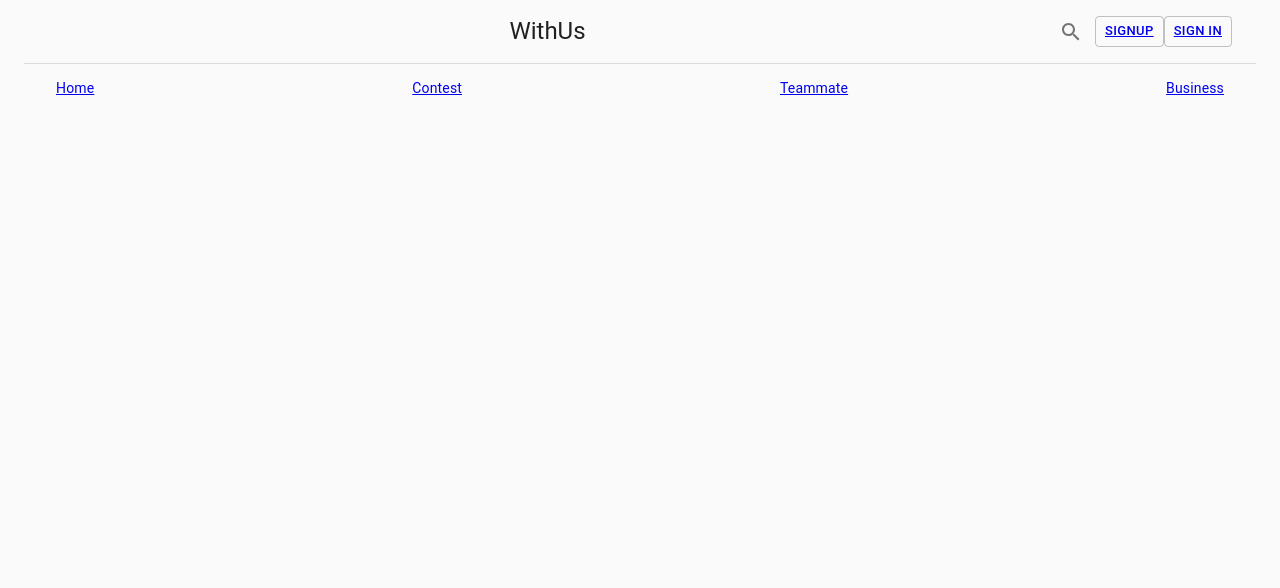
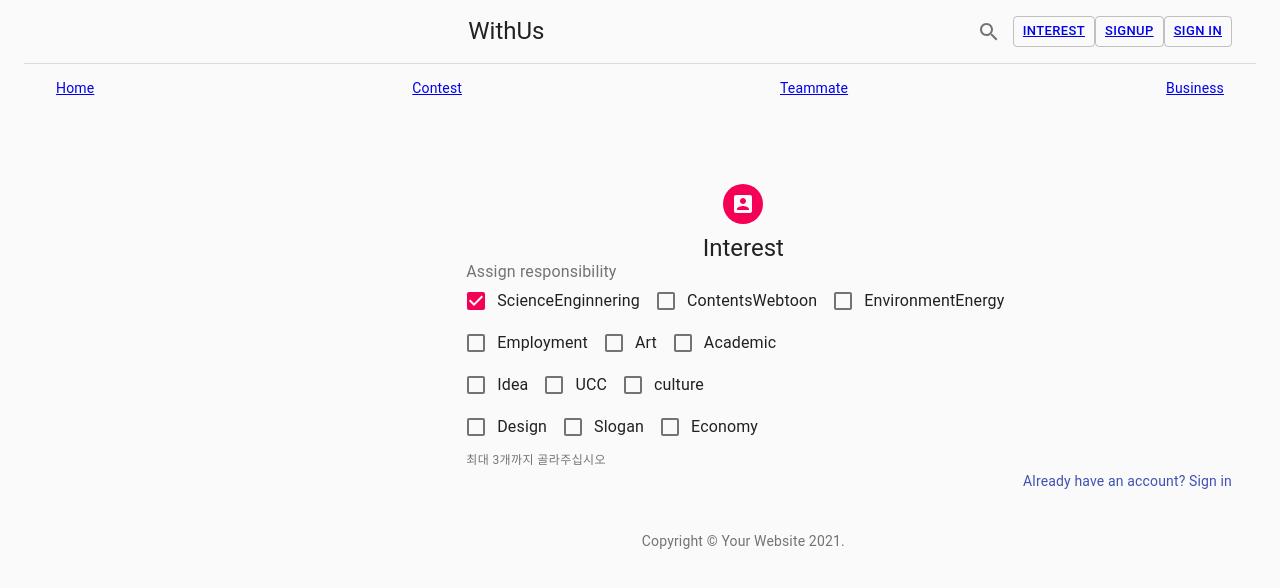
Before and after one commit to Dev-Guccin/WithUs_frontend, a React (Create React App) app: page /Interest in a window 1280 px wide. Shown: the top 588 px of the page. Built offline with nearby package versions, Linux system fonts and the light colour scheme; no server answers.

Commit message:
user modify, Interest page

```diff
--- a/src/App.js
+++ b/src/App.js
@@ -17,6 +17,7 @@ import TmSidebar from './components/TmSidebar';
 import OnlyMyPage from './views/OnlyMyPage';
 import Mypage from './views/MyPage';
 import MyPageSideBar from './components/MyPageSideBar';
+import Interest from './views/Interest';
 
 const headers = [
   { title: 'Home', url: '/home' },
@@ -113,6 +114,7 @@ function App() {
                 <Route path="/teammate" exact={true} component={Teammate} />
                 <Route path='/Login' exact={true} render={() => <SignIn logincheck={logincheck} />} />
                 <Route path="/SignUp" exact={true} component={SignUp} />
+                <Route path="/Interest" exact={true} component={Interest} /> {/* 관심사 추가 페이지 */}
                 <Route path="/OnlyMyPage" exact={true} component={OnlyMyPage} /> {/* 본인 마이페이지 수정 */}
                 <Route path="/MyPage" exact={true} component={Mypage} /> {/* 유저들 마이페이지 조회 */}
               </main>
--- a/src/components/Header.js
+++ b/src/components/Header.js
@@ -1,6 +1,5 @@
 import React, { useEffect, useState } from 'react';
 import axios from 'axios';
-
 import PropTypes from 'prop-types';
 import { makeStyles } from '@material-ui/core/styles';
 import Toolbar from '@material-ui/core/Toolbar';
@@ -32,22 +31,26 @@ export default function Header(props) {
   const { sections, title } = props;
 
   axios.defaults.withCredentials = true;
+
   const header = {
     "Content-Type": "application/json"
   }
   useEffect(() => {
     console.log("check is changed to :", props.logincheck)
   }, [props.logincheck])
+
   function logout() {
     axios.get('http://localhost:3001/passport/logout', { header })
       .then(response => {
-        var LoginState = response.data.LoginState
+        alert('logout success');
+        var LoginState = response.data.LoginState;
         localStorage.setItem('login_check', JSON.stringify(LoginState));
         localStorage.removeItem('user');
         console.log("login : ", LoginState)
         props.setlogincheck(JSON.stringify(LoginState))
       })
   }
+
   return (
     <React.Fragment>
       <Toolbar className={classes.toolbar}>
@@ -70,6 +73,13 @@ export default function Header(props) {
         <IconButton>
           <SearchIcon />
         </IconButton>
+        {/* 테스트용 페이지 */}
+        <Button variant="outlined" size="small">
+            <Link to='/Interest'>
+              Interest
+            </Link>
+          </Button>
+          {/* 테스트용 페이지 끝 */}
         {props.logincheck === undefined || JSON.parse(props.logincheck) === false ? <div>
           <Button variant="outlined" size="small">
             <Link to='/SignUp'>
@@ -81,7 +91,7 @@ export default function Header(props) {
               Sign in
           </Link>
           </Button>
-        </div>
+          </div>
           : <div>
             <Button variant="outlined" size="small">
               <Link to='/MyPage'>
--- /dev/null
+++ b/src/views/Interest.js
@@ -0,0 +1,178 @@
+import React, {useState} from 'react';
+import Avatar from '@material-ui/core/Avatar';
+import CssBaseline from '@material-ui/core/CssBaseline';
+import Link from '@material-ui/core/Link';
+import Grid from '@material-ui/core/Grid';
+import Box from '@material-ui/core/Box';
+import AccountBoxIcon from '@material-ui/icons/AccountBox';
+import Typography from '@material-ui/core/Typography';
+import Container from '@material-ui/core/Container';
+import FormControl from '@material-ui/core/FormControl';
+import FormLabel from '@material-ui/core/FormLabel';
+import axios from 'axios';
+import { makeStyles } from '@material-ui/core/styles';
+import FormGroup from '@material-ui/core/FormGroup';
+import FormHelperText from '@material-ui/core/FormHelperText';
+import Checkbox from '@material-ui/core/Checkbox';
+import FormControlLabel from '@material-ui/core/FormControlLabel';
+
+function Copyright() {
+  return (
+    <Typography variant="body2" color="textSecondary" align="center">
+      {'Copyright © '}
+      <Link color="inherit" href="https://material-ui.com/">
+        Your Website
+      </Link>{' '}
+      {new Date().getFullYear()}
+      {'.'}
+    </Typography>
+  );
+}
+
+const useStyles = makeStyles((theme) => ({
+    root: {
+        width: '100%',
+        },
+        heading: {
+        fontSize: theme.typography.pxToRem(15),
+        flexBasis: '33.33%',
+        flexShrink: 0,
+        },
+        secondaryHeading: {
+        fontSize: theme.typography.pxToRem(15),
+        color: theme.palette.text.secondary,
+        },
+    paper: {
+    marginTop: theme.spacing(8),
+    display: 'flex',
+    flexDirection: 'column',
+    alignItems: 'center',
+    },
+    avatar: {
+    margin: theme.spacing(1),
+    backgroundColor: theme.palette.secondary.main,
+    },
+    form: {
+    width: '100%', // Fix IE 11 issue.
+    marginTop: theme.spacing(3),
+    },
+    submit: {
+    margin: theme.spacing(3, 0, 2),
+    },
+}));
+
+
+export default function SignUp(props) {
+    const classes = useStyles();
+    const [state, setState] = React.useState({
+        ScienceEnginnering: true,
+        ContentsWebtoon: false,
+        EnvironmentEnergy: false,
+        Employment: false,
+        Art: false,
+        Academic : false,
+        Idea : false,
+        UCC : false,
+        culture : false,
+        Design : false,
+        Slogan : false,
+        Economy : false
+    });
+
+    const handleChange = (event) => {
+      setState({ ...state, [event.target.name]: event.target.checked });
+    };
+
+    const { ScienceEnginnering, ContentsWebtoon, EnvironmentEnergy, Employment, Art, Academic, Idea, UCC, culture, Design, Slogan, Economy} = state;
+    // const error = [gilad, jason, antoine].filter((v) => v).length !== 2;
+
+  return (
+    <Container component="main">
+      <CssBaseline />
+      <div className={classes.paper}>
+        <Avatar className={classes.avatar}>
+          <AccountBoxIcon />
+        </Avatar>
+        <Typography component="h1" variant="h5">
+          Interest
+        </Typography>
+          {/* 관심사 추가 */}
+          {/* <div className={classes.root}> */}
+            <FormControl component="fieldset" className={classes.formControl}>
+                <FormLabel component="legend">Assign responsibility</FormLabel>
+                <FormGroup>
+                <Grid item direction="column">
+                <FormControlLabel
+                    control={<Checkbox checked={ScienceEnginnering} onChange={handleChange} name="ScienceEnginnering" />}
+                    label="ScienceEnginnering"
+                />
+                <FormControlLabel
+                    control={<Checkbox checked={ContentsWebtoon} onChange={handleChange} name="ContentsWebtoon" />}
+                    label="ContentsWebtoon"
+                />
+                <FormControlLabel
+                    control={<Checkbox checked={EnvironmentEnergy} onChange={handleChange} name="EnvironmentEnergy" />}
+                    label="EnvironmentEnergy"
+                />
+                </Grid>
+                <Grid item direction="column">
+                <FormControlLabel
+                    control={<Checkbox checked={Employment} onChange={handleChange} name="Employment"/>}
+                    label="Employment"
+                />
+                <FormControlLabel
+                    control={<Checkbox checked={Art} onChange={handleChange} name="Art" />}
+                    label="Art"
+                />
+                <FormControlLabel
+                    control={<Checkbox checked={Academic} onChange={handleChange} name="Academic" />}
+                    label="Academic"
+                />
+                </Grid>
+                <div>
+                <FormControlLabel
+                    control={<Checkbox checked={Idea} onChange={handleChange} name="Idea" />}
+                    label="Idea"
+                />
+                <FormControlLabel
+                    control={<Checkbox checked={UCC} onChange={handleChange} name="UCC" />}
+                    label="UCC"
+                />
+                <FormControlLabel
+                    control={<Checkbox checked={culture} onChange={handleChange} name="culture" />}
+                    label="culture"
+                />
+                </div>
+                <div>
+                <FormControlLabel
+                    control={<Checkbox checked={Design} onChange={handleChange} name="Design" />}
+                    label="Design"
+                />
+                <FormControlLabel
+                    control={<Checkbox checked={Slogan} onChange={handleChange} name="Slogan" />}
+                    label="Slogan"
+                />
+                <FormControlLabel
+                    control={<Checkbox checked={Economy} onChange={handleChange} name="Economy" />}
+                    label="Economy"
+                />
+                </div>
+                </FormGroup>
+                <FormHelperText>최대 3개까지 골라주십시오</FormHelperText>
+            </FormControl>
+    {/* </div> */}
+          {/* 관심사 추가 end */}
+          <Grid container justify="flex-end">
+            <Grid item>
+              <Link href="/Login" variant="body2">
+                Already have an account? Sign in
+              </Link>
+            </Grid>
+          </Grid>
+      </div>
+      <Box mt={5}>
+        <Copyright />
+      </Box>
+    </Container>
+  );
+}
--- a/src/views/SignIn.js
+++ b/src/views/SignIn.js
@@ -49,6 +49,7 @@ const useStyles = makeStyles((theme) => ({
 
 export default function SignIn(props) {
   axios.defaults.withCredentials = true;
+
   const header = {
       "Content-Type": "application/json"
   }
@@ -83,9 +84,10 @@ export default function SignIn(props) {
         console.log(response.data.user);
         console.log("ETSETSETSETST",props)
         try {
-          localStorage.setItem('login_check', response.data.loginSuccess)
+          localStorage.setItem('login_check', response.data.loginSuccess);
           localStorage.setItem('user', JSON.stringify(response.data.user));
-          document.location.href = "/"
+          document.location.href = "/";
+          // props.history.push('/');
           //props.setlogin_check(response.data.loginSuccess)
         } catch (e) {
           console.log("localStorage is not working");
```
Also changed, not shown: src/components/LoginState.js (deleted, +0 -29 lines), src/views/OnlyMyPage.js (+37 -20 lines), src/views/SignUp.js (+36 -3 lines).
